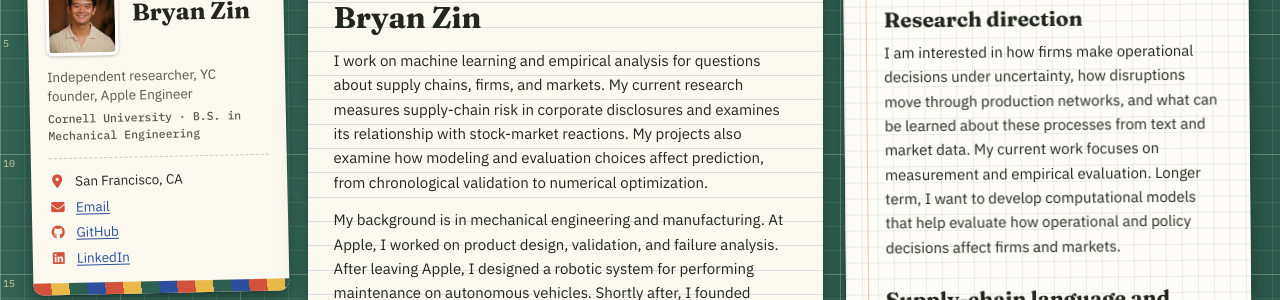
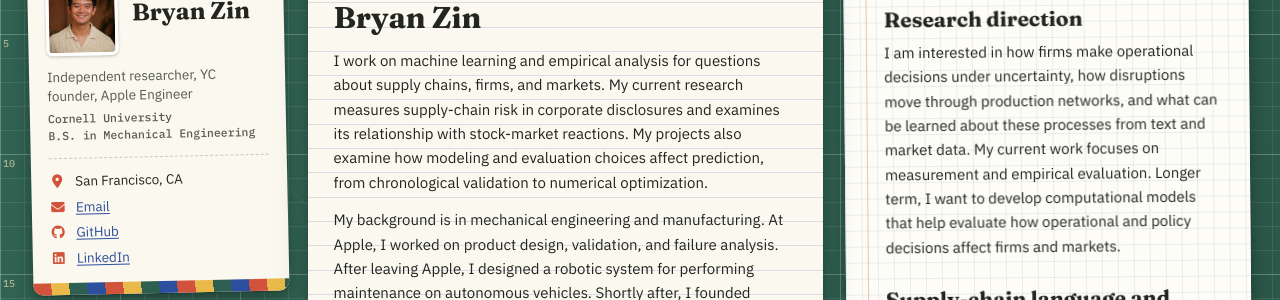
Before and after one commit to bzin22/bzin22.github.io, a Jekyll site: the page built from index.html, in a window 1280 px wide. Shown: the part 124-424 px from the top of the page. Built offline with Jekyll 4.4.1, drawn with Linux system fonts in a browser that asks for light colours.

Commit message:
Put the degree on its own line under Cornell University
Co-Authored-By: Claude Opus 5.5 (1M context) <noreply@anthropic.com>

```diff
--- a/_config.yml
+++ b/_config.yml
@@ -28,7 +28,7 @@ author:
   name: "Bryan Zin"
   pronouns: # example: "she/her"
   bio: "Independent researcher, YC founder, Apple Engineer"
-  education: "Cornell University · B.S. in Mechanical Engineering" # shown under the bio in the sidebar
+  education: "Cornell University<br>B.S. in Mechanical Engineering" # shown under the bio in the sidebar
   location: "San Francisco, CA"
   employer:
   uri: # URL
--- a/index.html
+++ b/index.html
@@ -473,7 +473,7 @@ permalink: /
       <h1>Bryan Zin</h1>
     </div>
     <p class="bio">Independent researcher, YC founder, Apple Engineer</p>
-    <p class="edu">Cornell University · B.S. in Mechanical Engineering</p>
+    <p class="edu">Cornell University<br>B.S. in Mechanical Engineering</p>
     <ul>
       <li><i class="fa-solid fa-location-dot" aria-hidden="true"></i>San Francisco, CA</li>
       <li><i class="fa-solid fa-envelope" aria-hidden="true"></i><a href="mailto:bz297@cornell.edu">Email</a></li>
--- a/scripts/test_site.py
+++ b/scripts/test_site.py
@@ -73,7 +73,7 @@ EXPECTED_SNIPPETS = {
         '<button class="tidy" type="button" id="tidy" aria-pressed="false"',
         # Badge matches the plain sidebar.
         '<p class="bio">Independent researcher, YC founder, Apple Engineer</p>',
-        '<p class="edu">Cornell University · B.S. in Mechanical Engineering</p>',
+        '<p class="edu">Cornell University<br>B.S. in Mechanical Engineering</p>',
         '<a href="mailto:bz297@cornell.edu">Email</a>',
         '<span class="paperclip"></span>\n      <p class="cover-title">Resume</p>',
         '<section class="obj win folder closed" id="freshfleet" aria-label="Freshfleet">',
@@ -221,7 +221,7 @@ def check_sidebar_bio(fail):
     content = re.search(r'author__content">(.*?)</div>', body, re.S)
     content = content.group(1) if content else ""
     for expected in ('<p class="author__bio">Independent researcher, YC founder, Apple Engineer</p>',
-                     '<p class="author__bio author__education">Cornell University · B.S. in Mechanical Engineering</p>'):
+                     '<p class="author__bio author__education">Cornell University<br>B.S. in Mechanical Engineering</p>'):
         if expected not in content:
             fail(f"sidebar is missing {expected!r}")
     if "Previously at Apple" in content:
```
